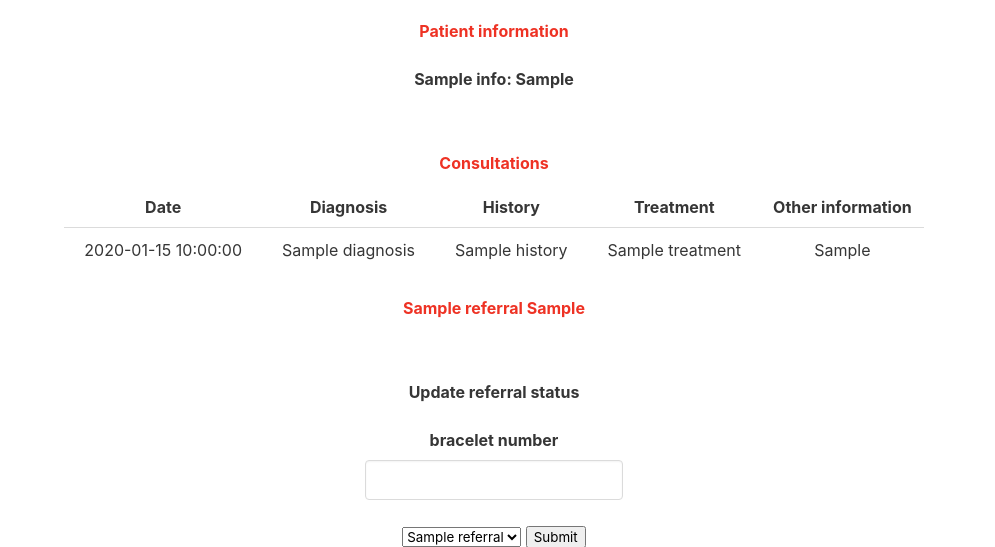
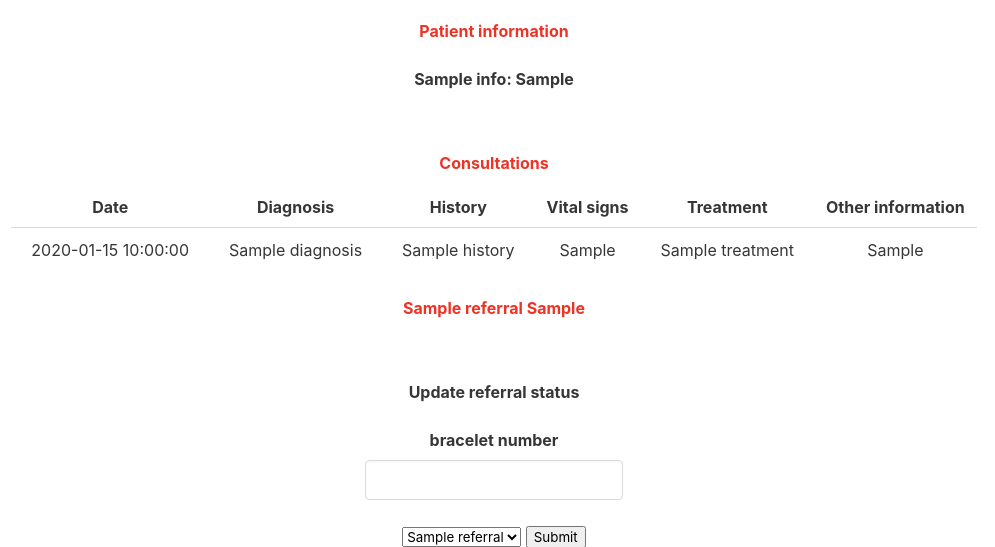
Before and after one commit to rodekruis/ocean-viking-medical, a Flask app: template templates/data.html in a window 1280 px wide. Shown: the part 225-772 px from the top of the page, without its empty margins (146-1141 px from the left). Run offline with Flask 2, Linux system fonts and the light colour scheme; the template is opened without the code that fills it: most values are stand-ins (such as "Sample title", 1, 10 or a date in 2020).

Commit message:
add vital signs, move google sheet id to env

```diff
--- a/app.py
+++ b/app.py
@@ -91,6 +91,11 @@ def process_data(df_form, bracelet_number=None, first=False):
             if pd.isna(history):
                 history = "none"
             consultation['History'] = history
+        if 'vital_signs' in row.keys():
+            vital_signs = row['vital_signs']
+            if pd.isna(vital_signs):
+                vital_signs = "none"
+            consultation['Vital signs'] = vital_signs
         treatment = row['treatment']
         if pd.isna(treatment):
             treatment = "nothing"
@@ -131,7 +136,7 @@ def get_data():
 
     # get rotation info
     SCOPES = ['https://www.googleapis.com/auth/spreadsheets.readonly']
-    SAMPLE_SPREADSHEET_ID = '1L-d0lT2s7QjxlXbvYkcBWdSPFkKsYEtD52J_H4VK8dA'
+    SAMPLE_SPREADSHEET_ID = os.getenv("GOOGLESHEETID")
     SAMPLE_RANGE_NAME = 'Rotations!A:C'
     sa_file = 'google-service-account-hspatsea-ocean-viking.json'
     creds = service_account.Credentials.from_service_account_file(sa_file, scopes=SCOPES)
@@ -399,6 +404,7 @@ def download_data():
                        'age',
                        'diagnosis',
                        'history',
+                       'vital_signs',
                        'treatment',
                        'info',
                        'referral_urgency']
@@ -474,13 +480,14 @@ def case_map(case):
     """
     case_map_dict = {'male': 'Male', 'female': 'Female', 'other': 'Other', 'u1': 'Less than 1 year', '1_4': '1-4 years',
                      '5_17': '5-17 years', '18_50': '18-50 years', '50p': '50+ years', 'scabies': 'Scabies',
-                     'sea_sickness': 'Sea sickness', 'herpes': 'Herpes lip / cold sore', 'skin': 'Other skin infection',
+                     'sea_sickness': 'Sea sickness', 'herpes': 'Herpes lip / cold sore', 'skin': 'Other skin condition',
                      'gastritis': 'Gastritis', 'dental': 'Dental', 'injury': 'Non-violence related injury',
                      'violence': 'Violence related injury', 'fuel_burn': 'Fuel Burns',
                      'exposure_skin': 'Exposure related skin disorder', 'dehydration': 'Dehydration',
                      'hypothermia': 'Hypothermia', 'body_pain': 'Generalized body pain / headache',
                      'awd': 'Acute watery diarrhoea',
                      'sawd': 'Severe acute diarrhoea', 'abd': 'Acute bloody diarrhoea',
+                     'chronic_diarrhoea': 'Chronic diarrhoea',
                      'fever': 'Fever without identified cause', 'urti': 'Acute upper respiratory tract infection',
                      'lrti': 'Acute lower respiratory tract infection', 'tb': 'Tuberculosis (suspected)',
                      'meningitis': 'Meningitis (suspected)', 'std': 'Sexually transmitted infection (suspected)',
@@ -488,6 +495,7 @@ def case_map(case):
                      'anaemia': 'Anaemia', 'malnutrition': 'Severe acute malnutrition', 'chronic': 'Chronic disease',
                      'cpd': 'Mental health presentation', 'spd': 'Severe psychiatric disorder',
                      'covid': 'Confirmed COVID-19', 'sv': 'SV/SGBV', 'pregnancy': 'Pregnancy related (ANC & PNC)',
+                     'pregnancy_anc': 'Pregnancy ANC', 'pregnancy_pnc': 'Pregnancy PNC',
                      'baby': 'Baby consultation', 'yes': 'yes', 'no': 'no'}
     if case in case_map_dict.keys():
         return case_map_dict[case]
--- a/templates/data.html
+++ b/templates/data.html
@@ -87,6 +87,7 @@
                     <th>Date</th>
                     <th>Diagnosis</th>
                     <th>History</th>
+                    <th>Vital signs</th>
                     <th>Treatment</th>
                     <th>Other information</th>
                   </tr>
@@ -95,6 +96,7 @@
                       <td style="padding:10px 20px 10px 20px;">{{ consultation['Date'] }}</td>
                       <td style="padding:10px 20px 10px 20px;">{{ consultation['Diagnosis'] }}</td>
                       <td style="padding:10px 20px 10px 20px;">{{ consultation['History'] }}</td>
+                      <td style="padding:10px 20px 10px 20px;">{{ consultation['Vital signs'] }}</td>
                       <td style="padding:10px 20px 10px 20px; max-width: 300px">{{ consultation['Treatment'] }}</td>
                       <td style="padding:10px 20px 10px 20px; max-width: 300px">{{ consultation['Other information'] }}</td>
   <!--                    {% for info_name, info_values in consultation.items() %}-->
```
